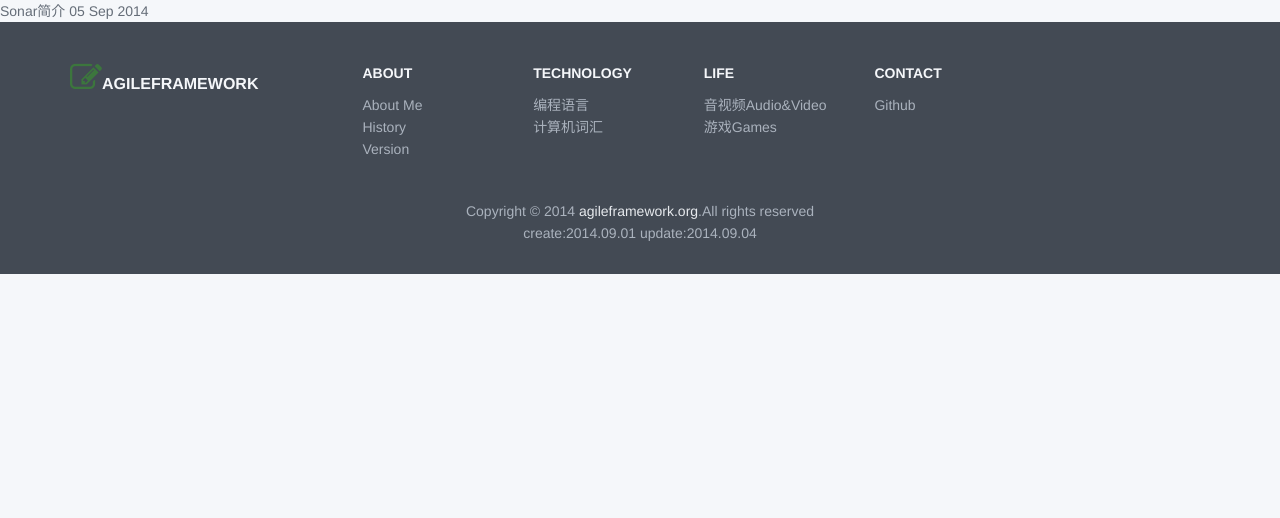
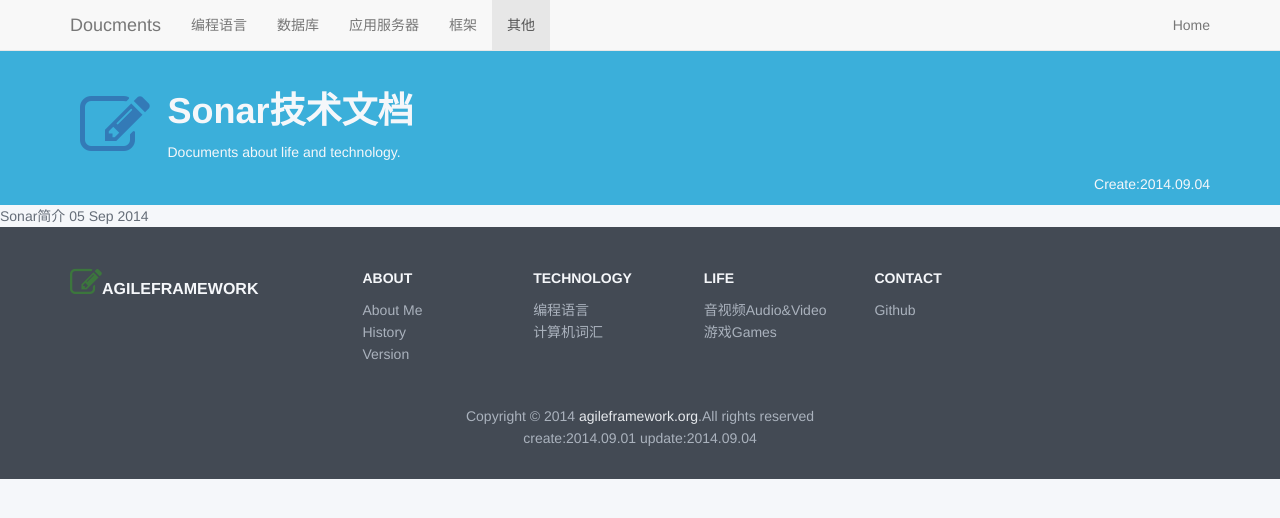
Before and after one commit to oxidyc/ikms.github.io, a Jekyll site: the page built from _posts/2014-09-05-sonar.html, in a window 1280 px wide. Shown: the top 518 px of the page. Built offline with Jekyll 4.4.1, drawn with Linux system fonts in a browser that asks for light colours; nearby versions of some CDN libraries.

Commit message:
update files

```diff
--- a/_includes/footer.html
+++ b/_includes/footer.html
@@ -20,7 +20,7 @@
                             <li></li>
                             <li></li>
                             <li></li>
-                            <li><a href="glossary">计算机词汇</a></li>
+                            <li><a href="/glossary">计算机词汇</a></li>
                         </ul>
                     </div>
                     <div class="col-lg-3">
--- /dev/null
+++ b/_includes/nav/technology.html
@@ -0,0 +1,27 @@
+<div class="navbar navbar-static-top navbar-default" role="banner">
+    <div class="container">
+        <div class="navbar-header"><a class="navbar-brand" href="#">Doucments</a></div>
+        <nav role="navigation" class="collapse navbar-collapse">
+            <ul class="nav navbar-nav">
+                <li>
+                    <a href="#">编程语言</a>
+                </li>
+                <li>
+                    <a href="#">数据库</a>
+                </li>
+                <li>
+                    <a href="#">应用服务器</a>
+                </li>
+                <li>
+                    <a href="#">框架</a>
+                </li>
+                <li class="active">
+                    <a href="#">其他</a>
+                </li>
+            </ul>
+            <ul class="nav navbar-nav navbar-right">
+                <li><a href="../">Home</a></li>
+            </ul>
+        </nav>
+    </div>
+</div>
--- /dev/null
+++ b/_includes/title.html
@@ -0,0 +1,14 @@
+<!-- HEADER -->
+<div class="bs_header">
+    {% include nav/technology.html %}
+    <div class="container">
+        <div class="row">
+            <div class="col-lg-1 col-md-1 col-sm-1 col-xs-2"><a href="#"><i class="fa fa-5x fa-edit logo"></i></a></div>
+            <div class="col-lg-11 col-md-11 col-sm-11 col-xs-10">
+                <h1>{{page.title}}</h1>
+                <p>Documents about life and technology.</p>
+                <p class="text-right">Create:2014.09.04</p>
+            </div>
+        </div>
+    </div>
+</div>
--- a/_layouts/post.html
+++ b/_layouts/post.html
@@ -5,6 +5,7 @@
     {% include header.html %}
 </head>
 <body>
+{% include title.html %}
 {{content}}
 
 {% include footer.html %}
--- a/_posts/2014-09-05-sonar.html
+++ b/_posts/2014-09-05-sonar.html
@@ -2,6 +2,7 @@
 layout: post
 title: Sonar技术文档
 slug: sonar
+category: technology
 ---
 
 Sonar简介
```
